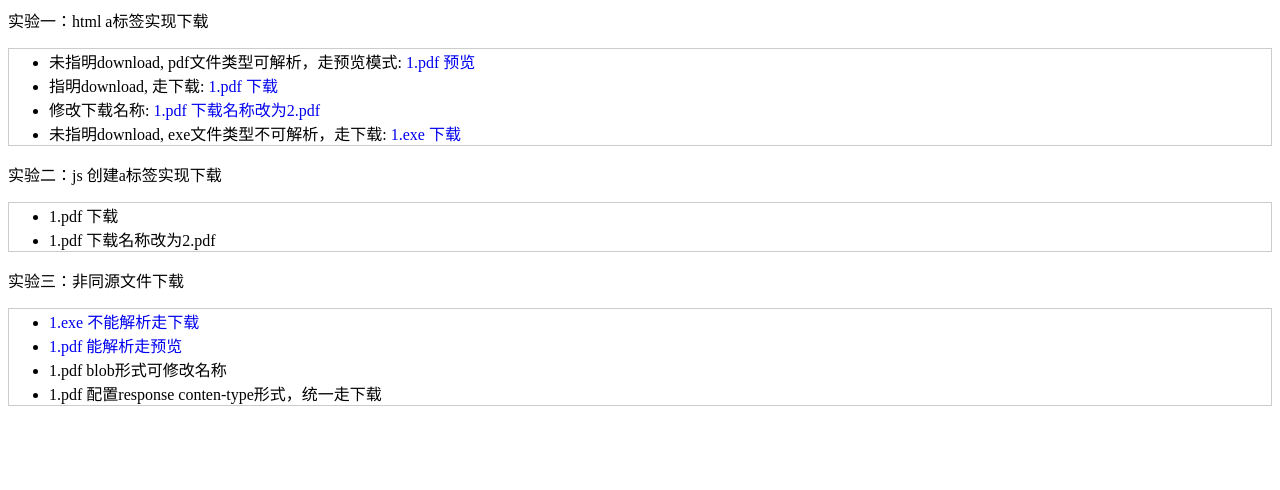
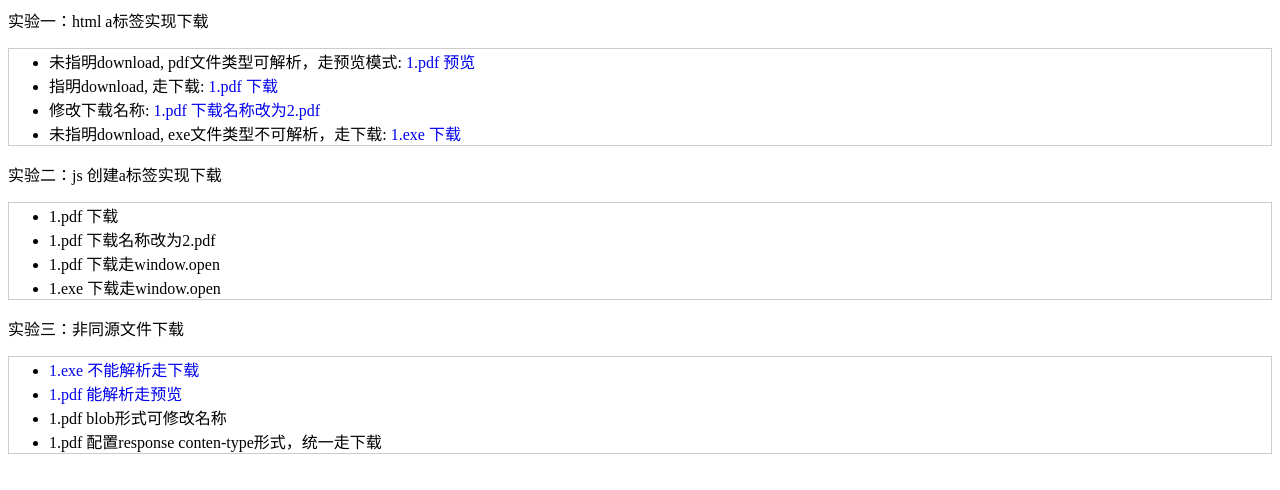
Before and after one commit to skylar2826/aTagToDownload, a plain HTML site: page front/1.html in a window 1280 px wide. Drawn offline with Linux system fonts and the light colour scheme.

Commit message:
feat: zlydemo更新，加入window.open

```diff
--- a/front/1.html
+++ b/front/1.html
@@ -52,6 +52,8 @@
     <ul>
       <li onclick="downloadFile()">1.pdf 下载</li>
       <li onclick="downloadFile('2.pdf')">1.pdf 下载名称改为2.pdf</li>
+      <li onclick="downloadFileByOpen('1.pdf')">1.pdf 下载走window.open</li>
+      <li onclick="downloadFileByOpen('1.exe')">1.exe 下载走window.open</li>
     </ul>
 
     实验三：非同源文件下载
@@ -114,6 +116,9 @@
         aTag.click();
         aTag.remove();
       }
+      function downloadFileByOpen(file) {
+        window.open('http://127.0.0.1:5500/front/' + file)
+      }
     </script>
   </body>
 </html>
```
